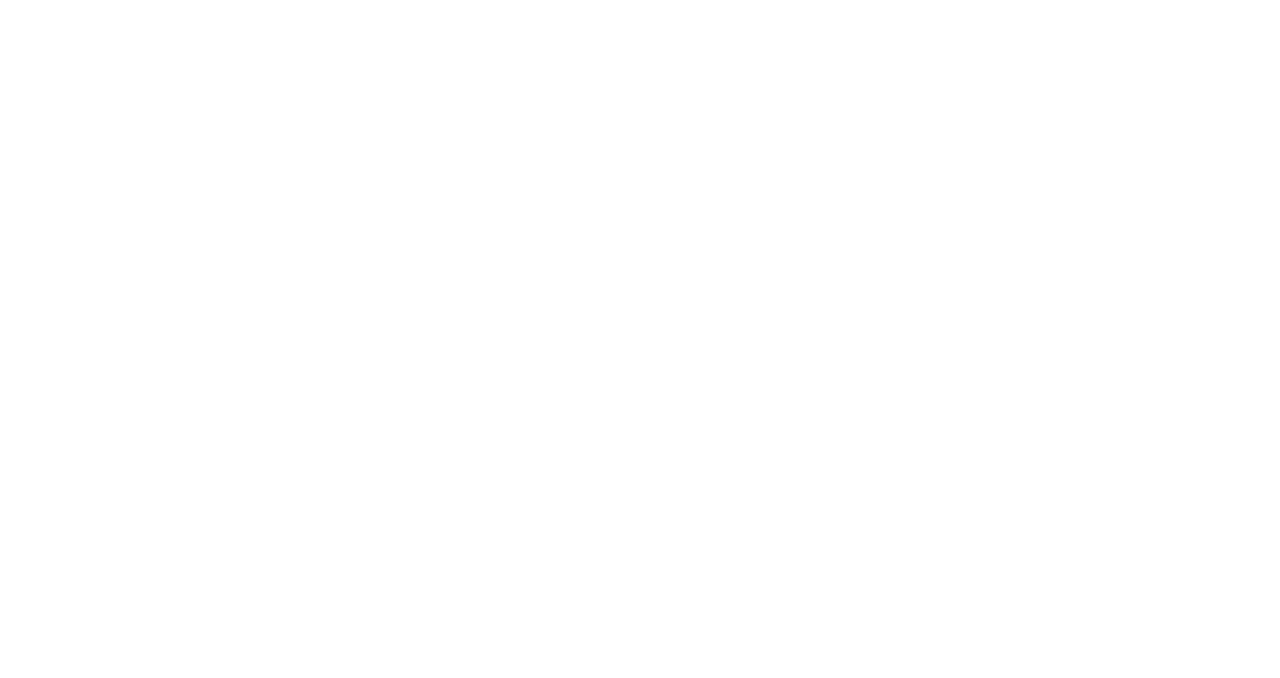
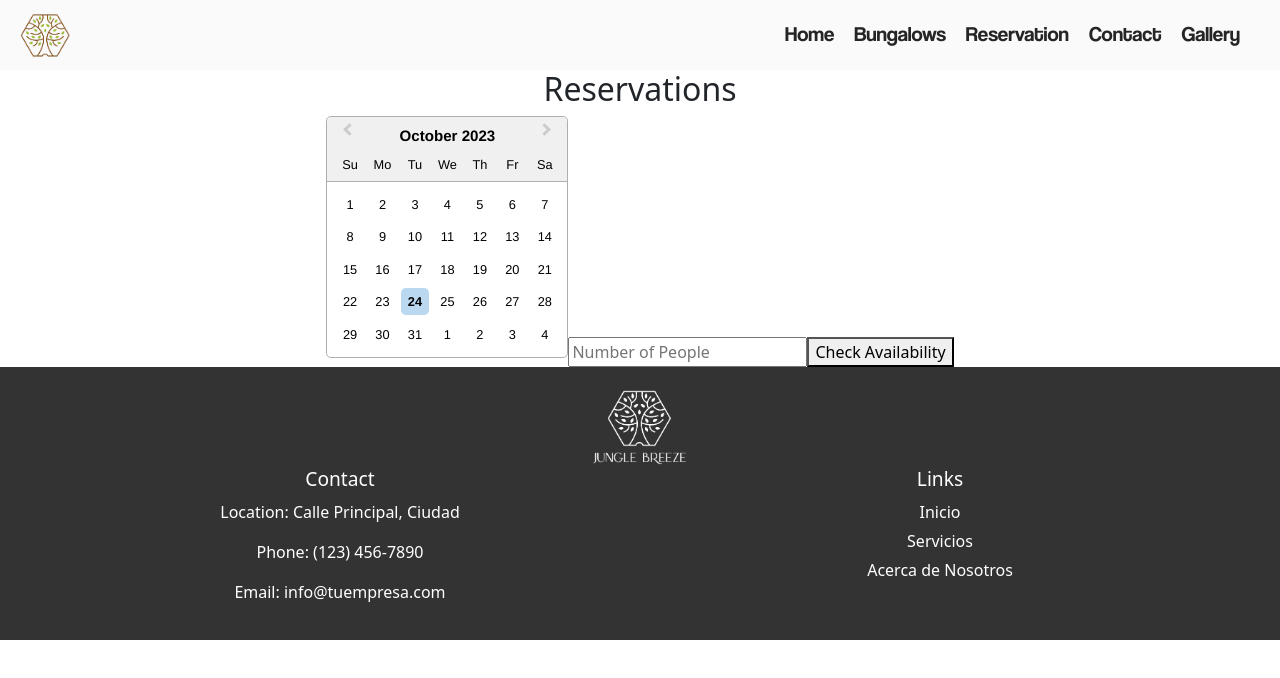
Before and after one commit to KenBoost/hotel-jb-app-, a React (Create React App) app: page /reservation in a window 1280 px wide. Before the commit this address had no page. Shown: the top 678 px of the page. Built offline with nearby package versions, Linux system fonts and the light colour scheme.

Commit message:
Building the DatePicker

```diff
--- a/src/App.js
+++ b/src/App.js
@@ -6,7 +6,8 @@ import Layout from './pages/Layout';
 import Home from './pages/Home';
 import Contact from './pages/Contact';
 import Rooms from './pages/Rooms';
-import Gallery from './pages/Gallery'
+import Gallery from './pages/Gallery';
+import Reservation from './pages/Reservation'
 
 
 
@@ -19,6 +20,7 @@ function App() {
           <Route path="rooms" element={<Rooms />} />
           <Route path="contact" element={<Contact />} />
           <Route path="gallery" element={<Gallery/>} />
+          <Route path="reservation" element={<Reservation/>} />
         </Route>
       </Routes>
      </Router>
--- a/src/components/Nav/index.js
+++ b/src/components/Nav/index.js
@@ -18,7 +18,7 @@ const Nav = () => {
         <Link to="/rooms">
         <li><a href="#">Bungalows</a></li>
         </Link>
-        <Link to="/">
+        <Link to="/reservation">
         <li><a href="#">Reservation</a></li>
         </Link>
         <Link to="/contact">
--- /dev/null
+++ b/src/pages/Reservation/index.jsx
@@ -0,0 +1,36 @@
+import React, { useState } from 'react';
+import DatePicker from 'react-datepicker';
+import "react-datepicker/dist/react-datepicker.css";
+// CSS Modules, react-datepicker-cssmodules.css
+import 'react-datepicker/dist/react-datepicker-cssmodules.css';
+
+const Reservation = () => {
+  const [startDate, setStartDate] = useState(null);
+  const [endDate, setEndDate] = useState(null);
+
+  const handleDateChange = (dates) => {
+    const [start, end] = dates;
+    setStartDate(start);
+    setEndDate(end);
+  };
+
+  return (
+    <div>
+      <h2>Reservations</h2>
+      <div>
+        <DatePicker
+          selectsRange
+          startDate={startDate}
+          endDate={endDate}
+          onChange={handleDateChange}
+          inline // Mostrar el calendario en línea
+        />
+        {/* Otros campos para la reserva */}
+        <input type="number" placeholder="Number of People" />
+        <button>Check Availability</button>
+      </div>
+    </div>
+  );
+};
+
+export default Reservation;
```
Also changed, not shown: src/pages/Reservation/index.scss (added).
